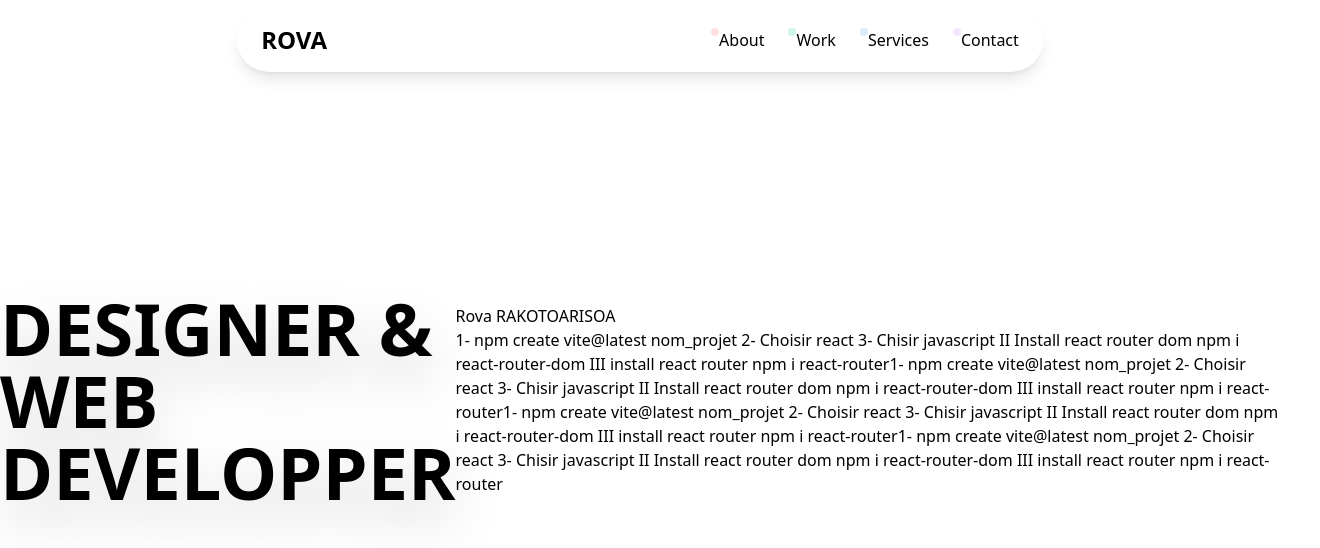
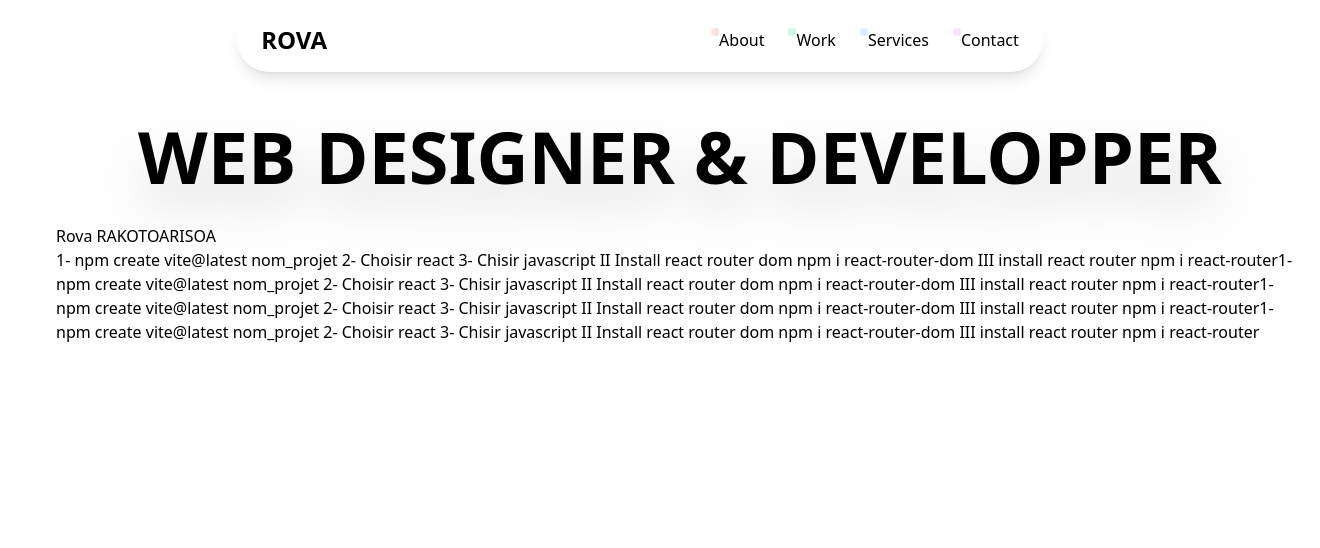
Before and after one commit to RovaRakotoarisoa/rvickx, a React (Vite) app: page / in a window 1280 px wide. Shown: the top 548 px of the page, 1320 px wide, since content can reach past the window. Built offline with nearby package versions, Linux system fonts and the light colour scheme.

Commit message:
change text and remake container

```diff
--- a/src/HeroSection.jsx
+++ b/src/HeroSection.jsx
@@ -3,9 +3,8 @@
 function HeroSection(){
 	return(
 		<>
-			<h1 className="hero__text text-7xl font-extrabold drop-shadow-2xl">
-				DESIGNER &amp;
-				WEB DEVELOPPER
+			<h1 className="hero__text text-7xl text-center font-extrabold drop-shadow-2xl pb-8">
+				WEB DESIGNER & DEVELOPPER
 			</h1>
 		</>
 	);
--- a/src/components/Container.jsx
+++ b/src/components/Container.jsx
@@ -1,6 +1,6 @@
 function Container({children}){
 	return(
-		<div className="container h-screen flex items-center justify-center">
+		<div className="container mx-10 pt-30 px-4">
 			{children}
 		</div>
 	);
```
